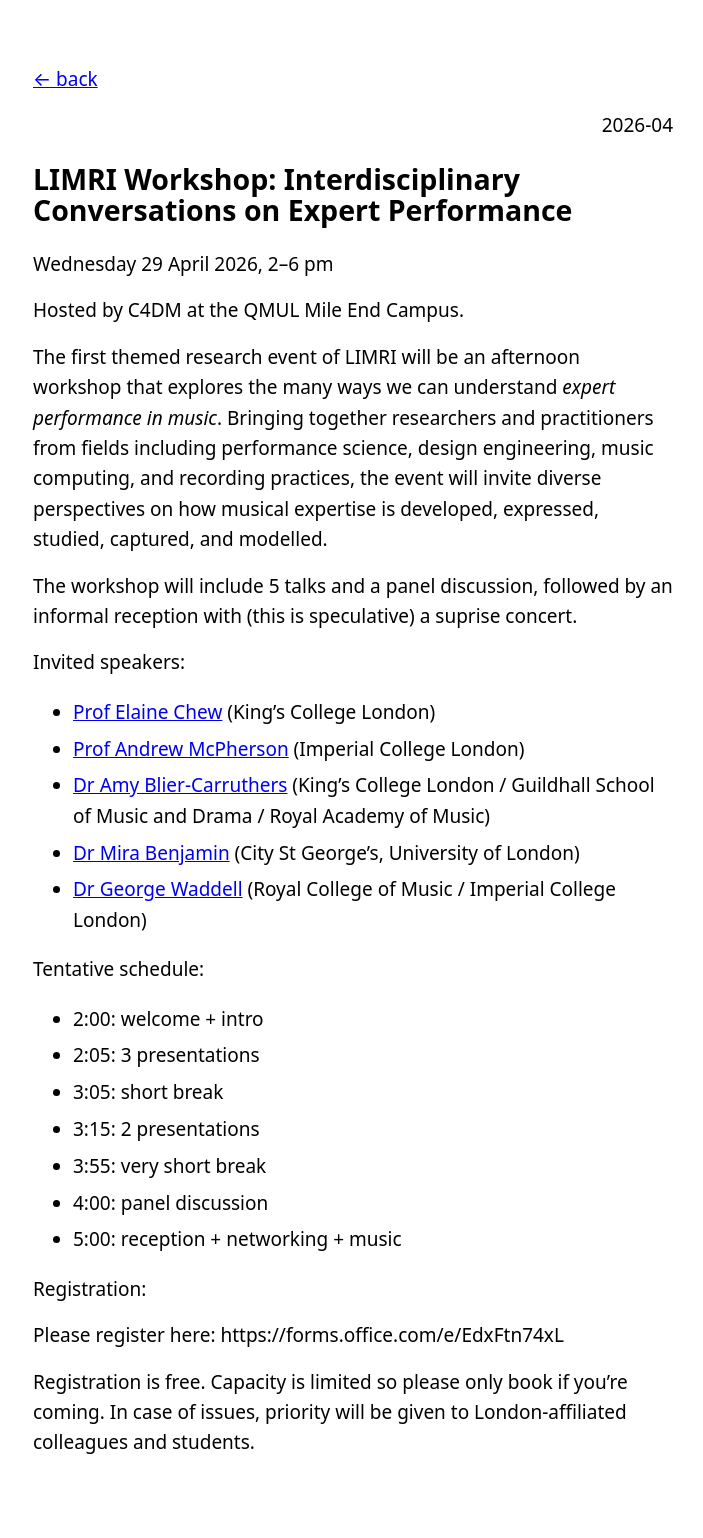
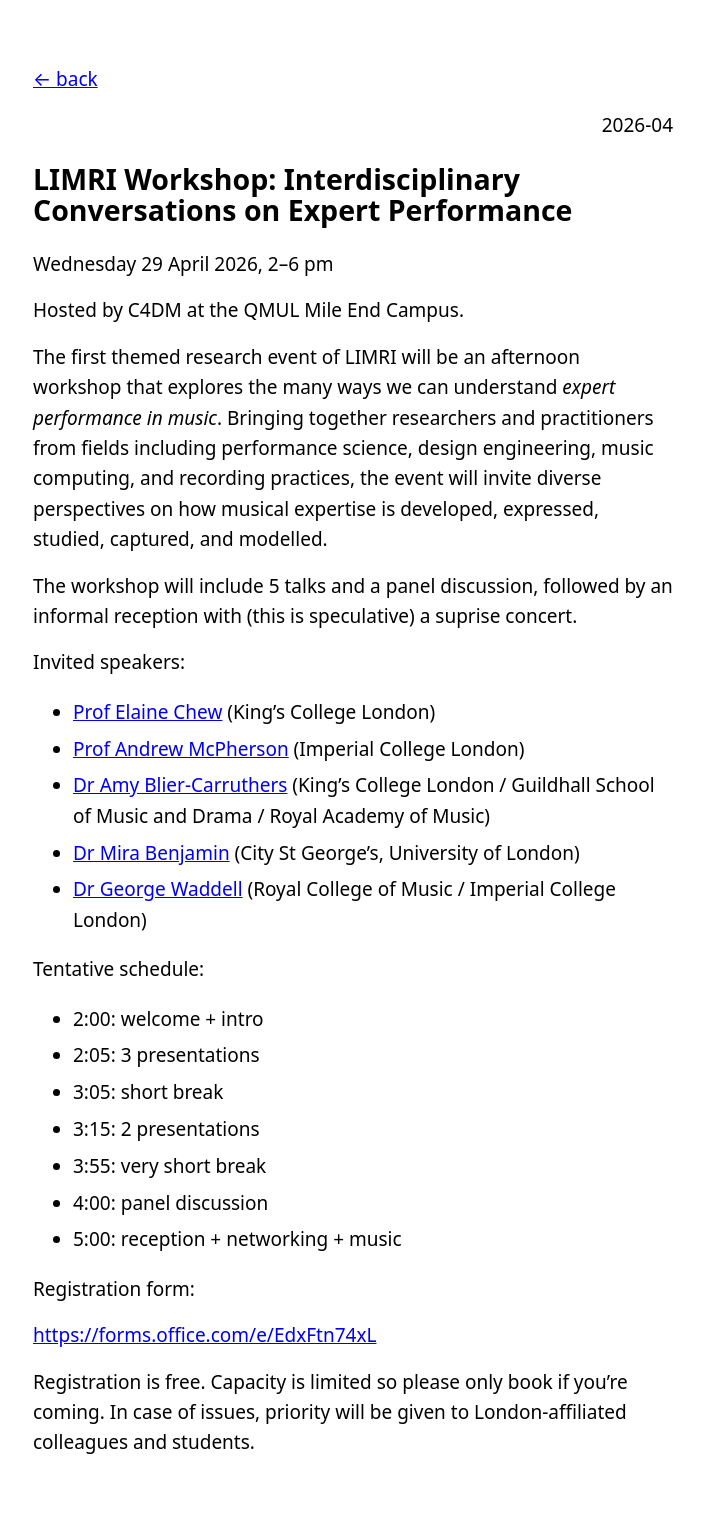
Before and after one commit to dmrn-limri/dmrn-limri.github.io, a Jekyll site: the page built from _posts/2026-04-20-workshop-expert-performance.md, in a window 1280 px wide. Shown: the whole page, without its empty margins (287-990 px from the left). Built offline with Jekyll 4.4.1, drawn with Linux system fonts in a browser that asks for light colours.

Commit message:
Update 2026-04-20-workshop-expert-performance.md

```diff
--- a/_posts/2026-04-20-workshop-expert-performance.md
+++ b/_posts/2026-04-20-workshop-expert-performance.md
@@ -28,8 +28,8 @@ Tentative schedule:
 * 4:00: panel discussion
 * 5:00: reception + networking + music
 
-Registration:
+Registration form:
 
-Please register here: https://forms.office.com/e/EdxFtn74xL
+[https://forms.office.com/e/EdxFtn74xL](https://forms.office.com/e/EdxFtn74xL)
 
 Registration is free. Capacity is limited so please only book if you’re coming. In case of issues, priority will be given to London-affiliated colleagues and students.
```
